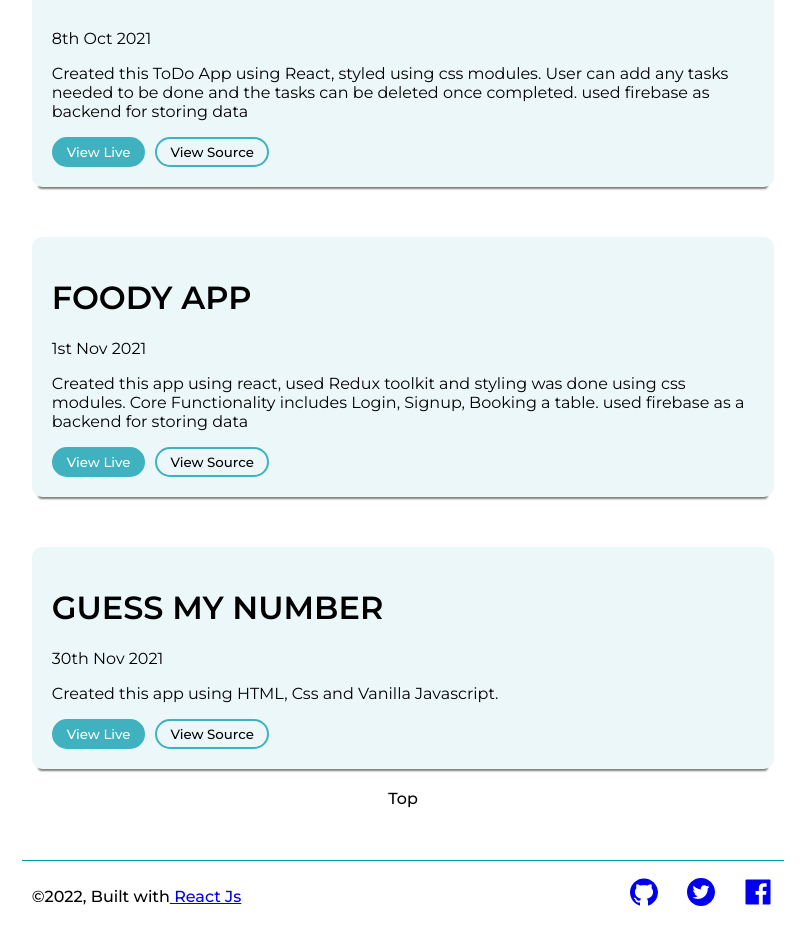
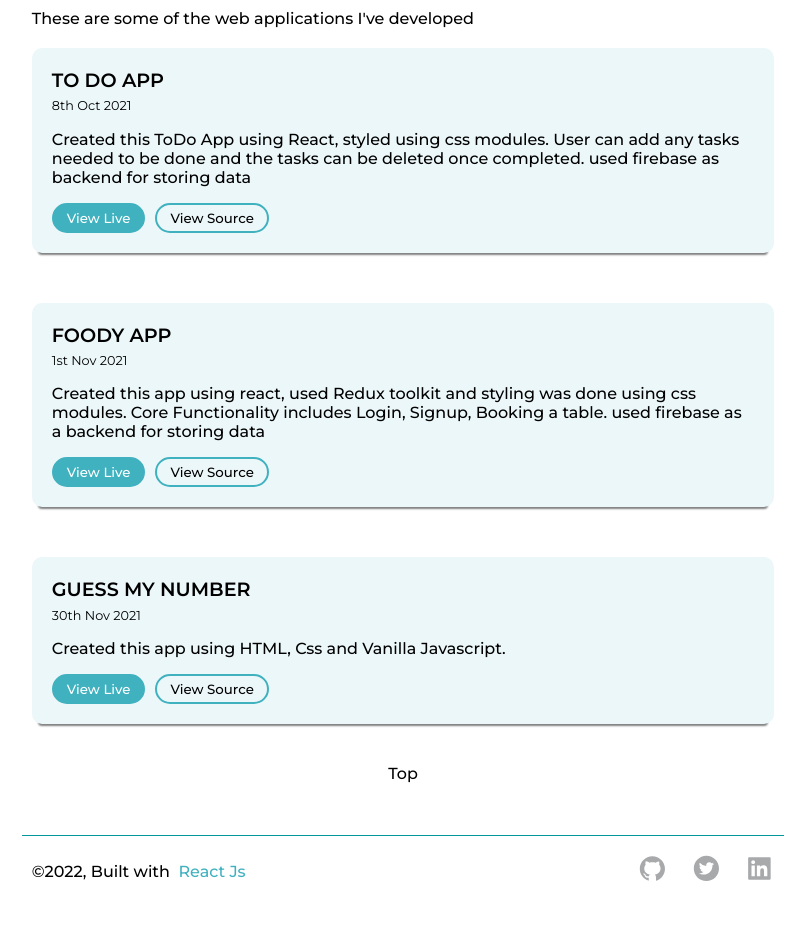
Before and after one commit to abhiaswale/portfolio, a React (Create React App) app: page /projects in a window 1280 px wide. Shown: the part 180-1124 px from the top of the page, without its empty margins (237-1042 px from the left). Built offline with nearby package versions, Linux system fonts and the light colour scheme.

Commit message:
project page done

```diff
--- a/src/Components/Layout/Footer.js
+++ b/src/Components/Layout/Footer.js
@@ -4,7 +4,7 @@ import styled from "styled-components";
 import {
   AiFillGithub,
   AiFillTwitterCircle,
-  AiFillFacebook,
+  AiFillLinkedin,
 } from "react-icons/ai";
 import ScrollTopBtn from "./ScrollTopBtn";
 
@@ -34,7 +34,7 @@ const IconWrapper = styled.div`
   display: grid;
   grid-template-columns: 1fr 1fr 1fr;
   grid-gap: 25px;
-  font-size: 2rem;
+  font-size: 1.8rem;
 `;
 
 const BtnWrap = styled.div`
@@ -42,7 +42,16 @@ const BtnWrap = styled.div`
   align-items: center;
   justify-content: center;
   flex-direction: column;
-  margin: 10px 0px 42px 0px; ;
+  margin: 30px 0px 42px 0px; ;
+`;
+
+const Icon = styled.a`
+  text-decoration: none;
+  transition: 1s;
+  color: #a7a9ab;
+  &:hover {
+    color: #40b1bf;
+  }
 `;
 
 const Footer = () => {
@@ -56,18 +65,20 @@ const Footer = () => {
         <Wrapper>
           <p style={{ fontWeight: "500" }}>
             <span>©2022</span>, Built with
-            <a href="https://reactjs.org/"> React Js</a>
+            <span style={{ fontWeight: "500", color: " #40b1bf" }}>
+              &nbsp; React Js
+            </span>
           </p>
           <IconWrapper>
-            <a href="https://github.com/abhiaswale">
+            <Icon href="https://github.com/abhiaswale">
               <AiFillGithub />
-            </a>
-            <a href="https://twitter.com/_abhi42">
+            </Icon>
+            <Icon href="https://twitter.com/_abhi42">
               <AiFillTwitterCircle />
-            </a>
-            <a href="https://www.facebook.com/abhishek.aswale.3/">
-              <AiFillFacebook />
-            </a>
+            </Icon>
+            <Icon href="https://www.linkedin.com/in/abhishek-aswale-110b931b3/">
+              <AiFillLinkedin />
+            </Icon>
           </IconWrapper>
         </Wrapper>
       </Container>
--- a/src/Components/MyProjects/MyProjects.js
+++ b/src/Components/MyProjects/MyProjects.js
@@ -8,13 +8,20 @@ const Container = styled.div`
   align-items: center;
   justify-content: center;
 `;
-const Project = styled.div`
+const Wrapper = styled.div`
   width: 58%;
   padding: 10px 10px;
-  /* background-color: pink; */
+`;
+const Title = styled.h1``;
+const Desc = styled.p`
+  font-weight: 500;
+  margin: 0;
+`;
+const Project = styled.div`
   display: grid;
   grid-template-columns: 1fr;
   grid-gap: 50px;
+  margin-top: 20px;
 `;
 
 const MyProjects = () => {
@@ -31,7 +38,11 @@ const MyProjects = () => {
   ));
   return (
     <Container>
-      <Project>{projectsList}</Project>
+      <Wrapper>
+        <Title>Projects</Title>
+        <Desc>These are some of the web applications I've developed</Desc>
+        <Project>{projectsList}</Project>
+      </Wrapper>
     </Container>
   );
 };
--- a/src/Components/MyProjects/ProjectItem.js
+++ b/src/Components/MyProjects/ProjectItem.js
@@ -12,24 +12,39 @@ const Container = styled.div`
   -moz-box-shadow: 0 8px 6px -6px grey;
   box-shadow: 0 8px 2px -6px grey;
 `;
-// const Wrapper = styled.div``;
+const Title = styled.span`
+  font-size: 1.2rem;
+  font-weight: 600;
+`;
+const Date = styled.span`
+  margin: 0.5em 0em;
+  font-size: 0.8em;
+`;
 const Temp = styled.div`
   display: flex;
   justify-content: flex-start;
   align-items: center;
 `;
+const Desc = styled.p`
+  font-weight: 500;
+  margin-top: 10px;
+`;
 const BtnName = styled.a`
   color: white;
   text-decoration: none;
   color: ${(props) => props.name === "source" && "black"};
+  &:hover {
+    color: white;
+  }
+  transition: 1.3s;
 `;
 
 const ProjectItem = (props) => {
   return (
     <Container>
-      <h1>{props.name}</h1>
-      <span>{props.date}</span>
-      <p>{props.detailedDescription}</p>
+      <Title>{props.name}</Title>
+      <Date>{props.date}</Date>
+      <Desc>{props.detailedDescription}</Desc>
       <Temp>
         <Button name="live">
           <BtnName href={props.live}>View Live</BtnName>
--- a/src/Components/Tech.js
+++ b/src/Components/Tech.js
@@ -22,7 +22,7 @@ const Wrapper = styled.div`
   padding: 10px 10px;
   display: grid;
   grid-template-columns: 1fr;
-  margin-bottom: 60px;
+  margin-bottom: 10px;
 `;
 
 const Title = styled.h1``;
```
